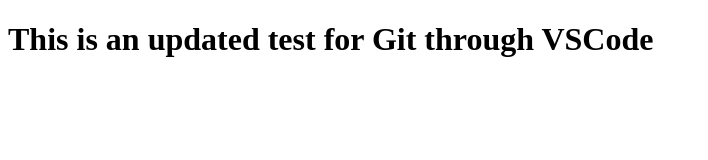
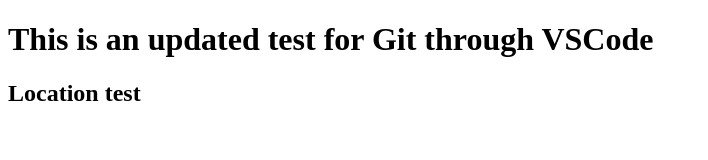
Before and after one commit to jwgainey/gitVscodeTest, a plain HTML site: page index.html in a window 1280 px wide. Shown: the whole page, without its empty margins (0-708 px from the left). Drawn offline with Linux system fonts and the light colour scheme.

Commit message:
location test

```diff
--- a/index.html
+++ b/index.html
@@ -5,5 +5,6 @@
 </head>
 <body>
     <h1> This is an updated test for Git through VSCode</h1>
+        <h2>Location test</h2>
 </body>
 </html>
```
